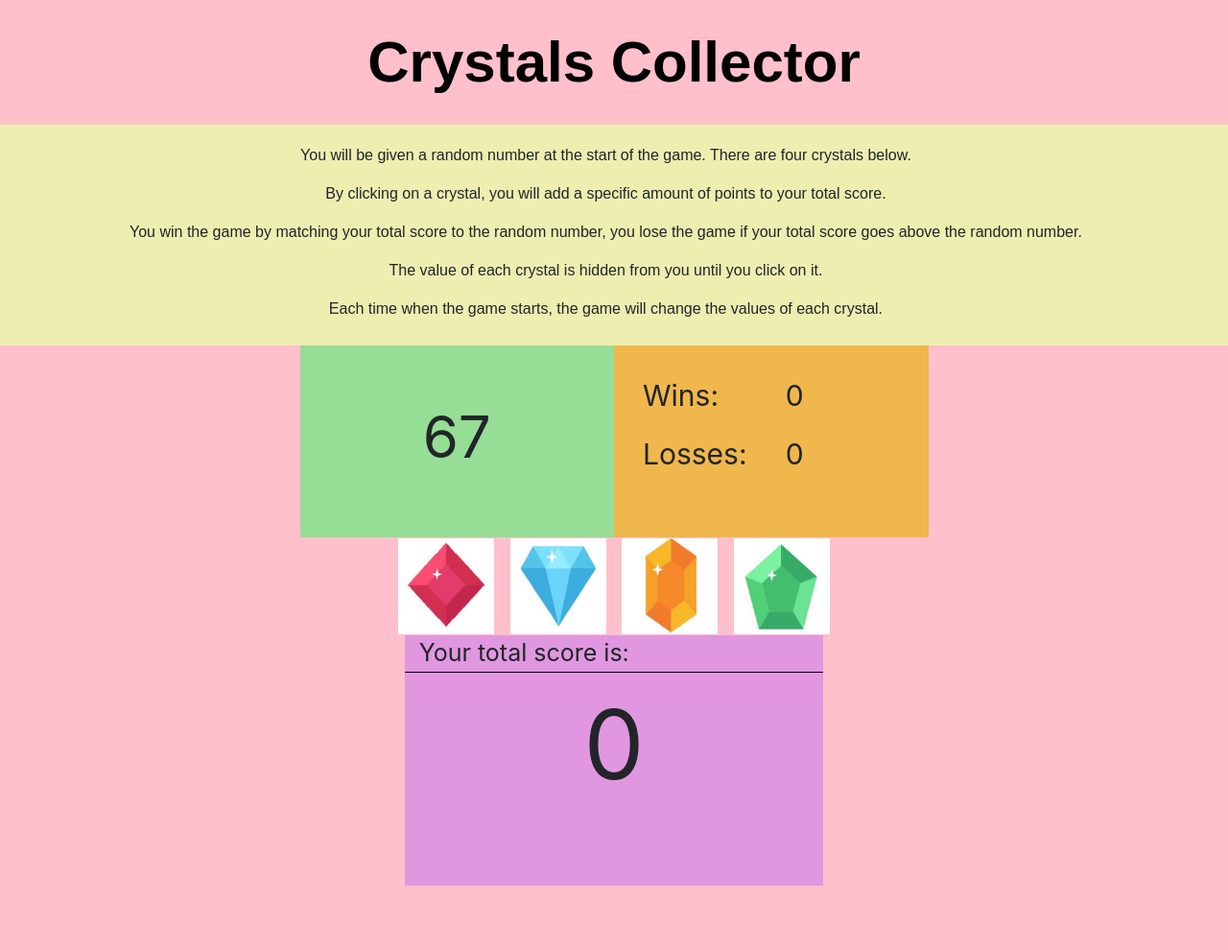
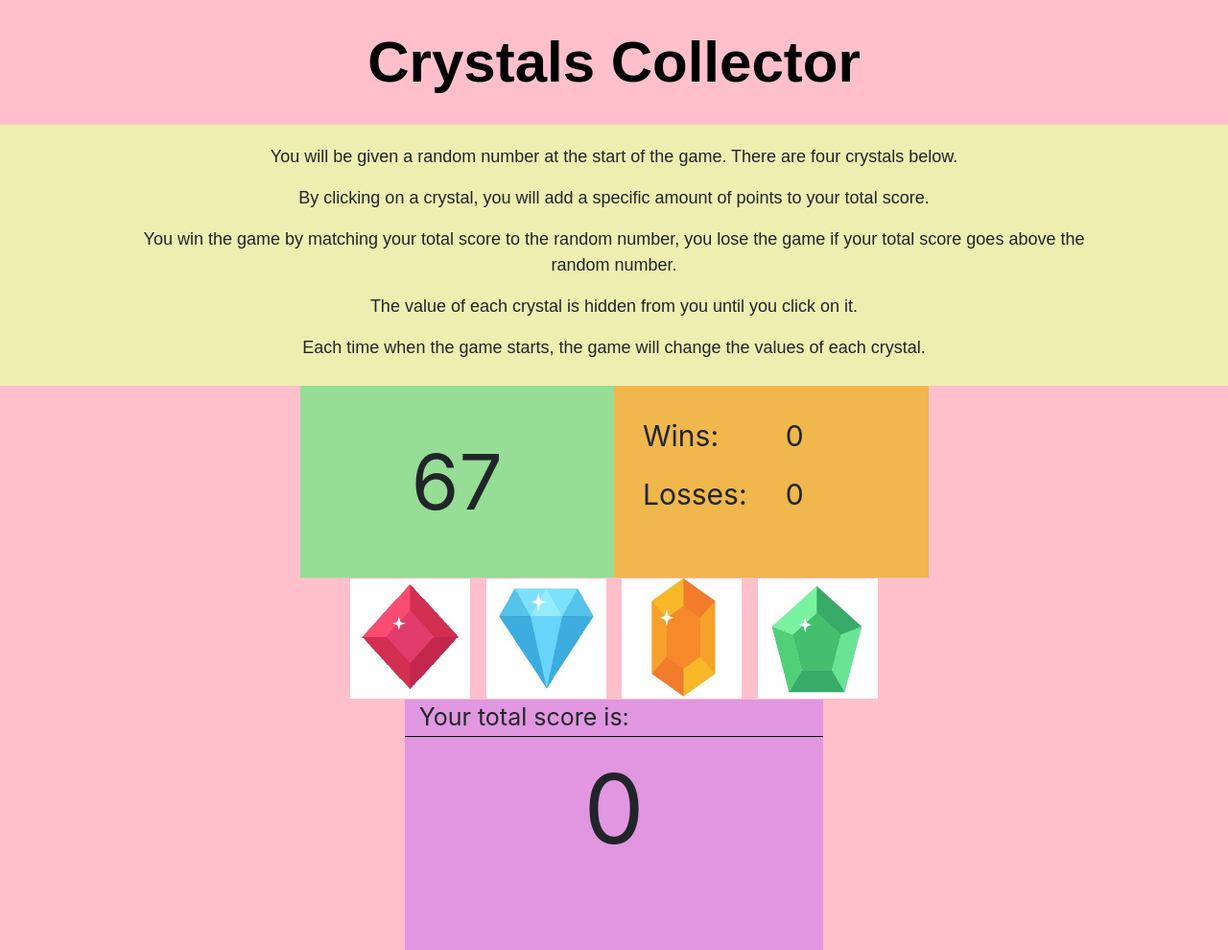
Before and after one commit to bluecam74/Crystal-Collector, a plain HTML site: page index.html in a window 1280 px wide. Shown: the whole page at 96% size. Before the commit the page ends 923 px from the top, so only its background shows below. Drawn offline with nearby package versions, Linux system fonts and the light colour scheme.

Commit message:
final fixes

```diff
--- a/assets/css/style.css
+++ b/assets/css/style.css
@@ -3,7 +3,7 @@ header {
     color: black;
     text-align: center;
     font-weight: 700;
-    font-family: Arial, Helvetica, sans-serif;
+    font-family: Jazz LET, fantasy;
     padding: 20px;
     font-size: 60px;
 }
@@ -20,6 +20,7 @@ body {
     padding: 20px 150px 10px 150px;
     background: rgb(238, 238, 177);
     font-family: Arial, Helvetica, sans-serif;
+    font-size: 18px;
 
 }
 
@@ -44,8 +45,8 @@ body {
 }
 
 .crystal{
-    height: 100px;
-    width: 100px;
+    height: 125px;
+    width: 125px;
 }
 
 button {
@@ -70,7 +71,7 @@ button {
 }
 
 .targetNumber{
-    font-size: 60px;
+    font-size: 80px;
     text-align: center;
-    padding: 50px;
+    padding: 40px;
 }
```
Also changed, not shown: assets/javascript/game.js (+5 -9 lines).
